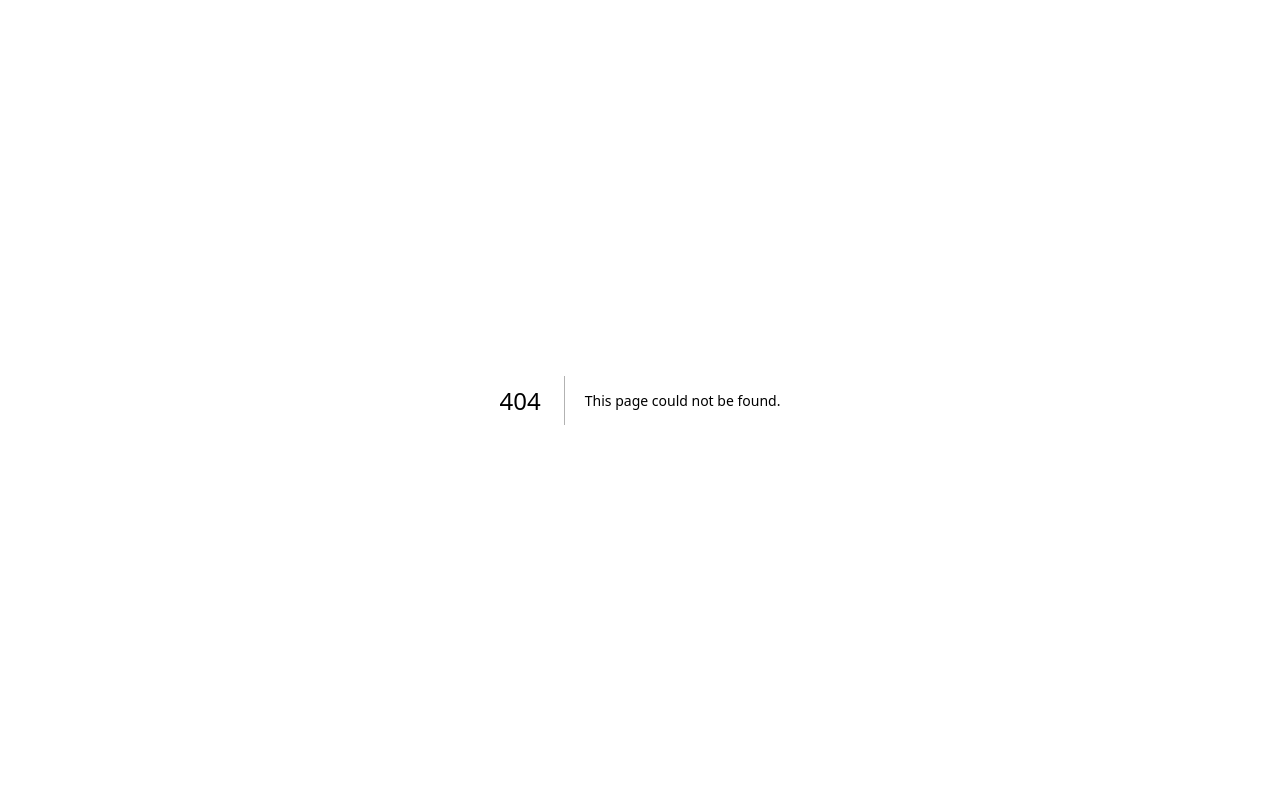
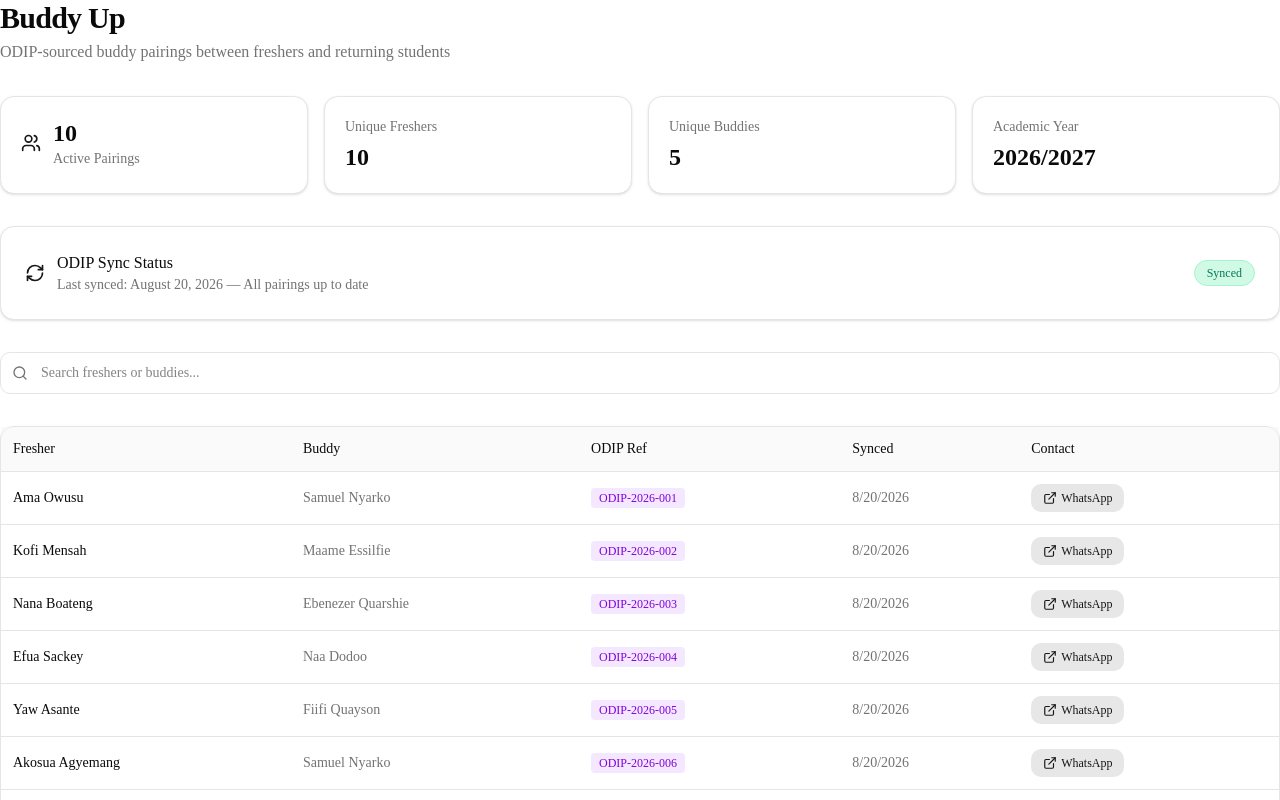
Before and after one commit to adoumouangnamouemmanuel/freshers_hub, a Next.js app in the folder apps/web/: page /dashboard/buddy-up in a window 1280 px wide. Before the commit this address had no page. Shown: the top 800 px of the page. Built offline with nearby package versions, Linux system fonts and the light colour scheme.

Commit message:
feat: buddy-up

```diff
--- /dev/null
+++ b/apps/web/app/dashboard/buddy-up/page.tsx
@@ -0,0 +1,136 @@
+"use client";
+
+import { useState } from "react";
+import { Search, Users, RefreshCw, ExternalLink } from "lucide-react";
+import { mockBuddyPairings, mockUsers } from "@/lib/mock-data";
+
+export default function BuddyUpPage() {
+  const [search, setSearch] = useState("");
+
+  const filtered = mockBuddyPairings.filter((bp) => {
+    const q = search.toLowerCase();
+    return (
+      bp.fresher_name.toLowerCase().includes(q) ||
+      bp.buddy_name.toLowerCase().includes(q)
+    );
+  });
+
+  return (
+    <div className="space-y-8">
+      <div>
+        <h1 className="text-3xl font-bold tracking-tight">Buddy Up</h1>
+        <p className="text-muted-foreground mt-1">
+          ODIP-sourced buddy pairings between freshers and returning students
+        </p>
+      </div>
+
+      {/* Stats */}
+      <div className="grid gap-4 grid-cols-1 sm:grid-cols-4">
+        <div className="rounded-xl border bg-card p-5 shadow-sm">
+          <div className="flex items-center gap-3">
+            <Users className="w-5 h-5 text-primary" />
+            <div>
+              <p className="text-2xl font-bold">{mockBuddyPairings.length}</p>
+              <p className="text-sm text-muted-foreground">Active Pairings</p>
+            </div>
+          </div>
+        </div>
+        <div className="rounded-xl border bg-card p-5 shadow-sm">
+          <p className="text-sm text-muted-foreground">Unique Freshers</p>
+          <p className="text-2xl font-bold mt-1">
+            {new Set(mockBuddyPairings.map((bp) => bp.fresher_id)).size}
+          </p>
+        </div>
+        <div className="rounded-xl border bg-card p-5 shadow-sm">
+          <p className="text-sm text-muted-foreground">Unique Buddies</p>
+          <p className="text-2xl font-bold mt-1">
+            {new Set(mockBuddyPairings.map((bp) => bp.buddy_id)).size}
+          </p>
+        </div>
+        <div className="rounded-xl border bg-card p-5 shadow-sm">
+          <p className="text-sm text-muted-foreground">Academic Year</p>
+          <p className="text-2xl font-bold mt-1">2026/2027</p>
+        </div>
+      </div>
+
+      {/* ODIP Sync Info */}
+      <div className="rounded-xl border bg-card p-6 shadow-sm">
+        <div className="flex items-center justify-between">
+          <div className="flex items-center gap-3">
+            <RefreshCw className="w-5 h-5 text-primary" />
+            <div>
+              <p className="font-medium">ODIP Sync Status</p>
+              <p className="text-sm text-muted-foreground">
+                Last synced: August 20, 2026 — All pairings up to date
+              </p>
+            </div>
+          </div>
+          <span className="inline-flex items-center gap-1 px-3 py-1 rounded-full text-xs font-medium bg-emerald-100 text-emerald-700 border border-emerald-200">
+            Synced
+          </span>
+        </div>
+      </div>
+
+      {/* Search */}
+      <div className="relative">
+        <Search className="absolute left-3 top-1/2 -translate-y-1/2 w-4 h-4 text-muted-foreground" />
+        <input
+          type="text"
+          placeholder="Search freshers or buddies..."
+          value={search}
+          onChange={(e) => setSearch(e.target.value)}
+          className="w-full pl-10 pr-4 py-2.5 rounded-lg border bg-background text-sm focus:outline-none focus:ring-2 focus:ring-primary"
+        />
+      </div>
+
+      {/* Pairings Table */}
+      <div className="rounded-xl border bg-card shadow-sm">
+        <div className="overflow-x-auto">
+          <table className="w-full text-sm">
+            <thead>
+              <tr className="border-b bg-muted/50">
+                <th className="text-left p-3 font-medium">Fresher</th>
+                <th className="text-left p-3 font-medium">Buddy</th>
+                <th className="text-left p-3 font-medium">ODIP Ref</th>
+                <th className="text-left p-3 font-medium">Synced</th>
+                <th className="text-left p-3 font-medium">Contact</th>
+              </tr>
+            </thead>
+            <tbody>
+              {filtered.map((bp) => (
+                <tr
+                  key={bp.id}
+                  className="border-b last:border-0 hover:bg-muted/30"
+                >
+                  <td className="p-3 font-medium">{bp.fresher_name}</td>
+                  <td className="p-3 text-muted-foreground">
+                    {bp.buddy_name}
+                  </td>
+                  <td className="p-3">
+                    <span className="inline-flex items-center px-2 py-0.5 rounded text-xs font-medium bg-purple-100 text-purple-700">
+                      {bp.odip_ref_id}
+                    </span>
+                  </td>
+                  <td className="p-3 text-muted-foreground">
+                    {new Date(bp.synced_at).toLocaleDateString()}
+                  </td>
+                  <td className="p-3">
+                    <button className="inline-flex items-center gap-1 px-3 py-1.5 rounded-lg text-xs font-medium bg-primary/10 text-primary hover:bg-primary/20 transition-colors">
+                      <ExternalLink className="w-3.5 h-3.5" />
+                      WhatsApp
+                    </button>
+                  </td>
+                </tr>
+              ))}
+            </tbody>
+          </table>
+        </div>
+        {filtered.length === 0 && (
+          <div className="p-12 text-center text-muted-foreground">
+            No buddy pairings found.
+          </div>
+        )}
+      </div>
+    </div>
+  );
+}
```
